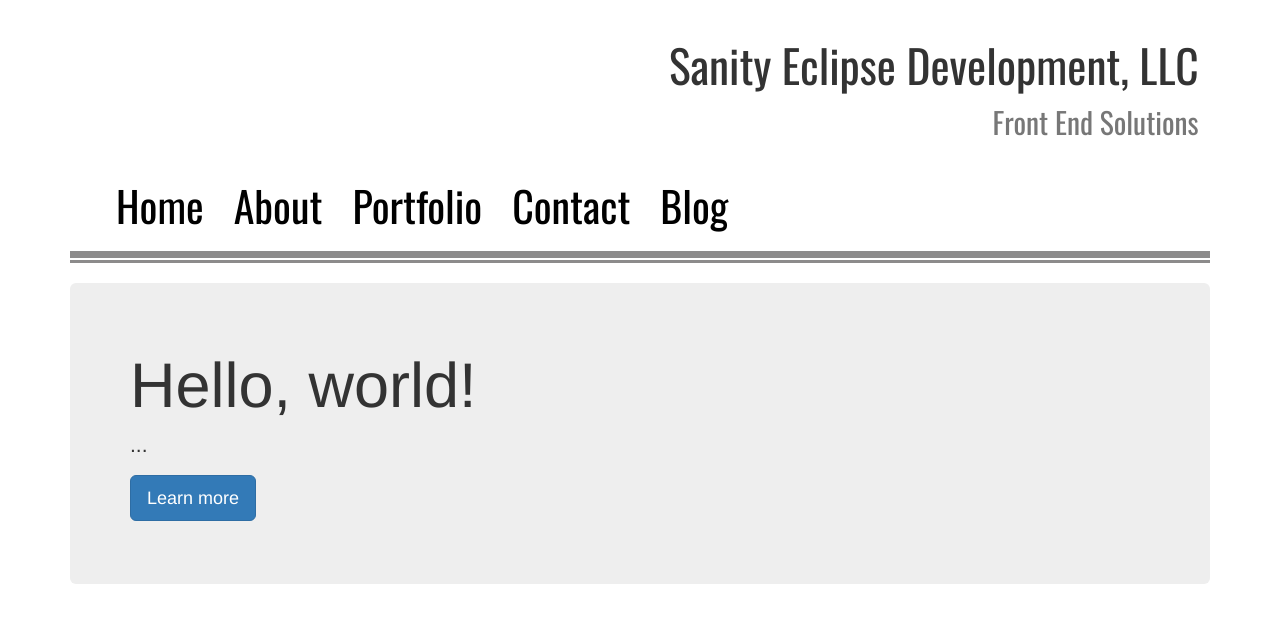
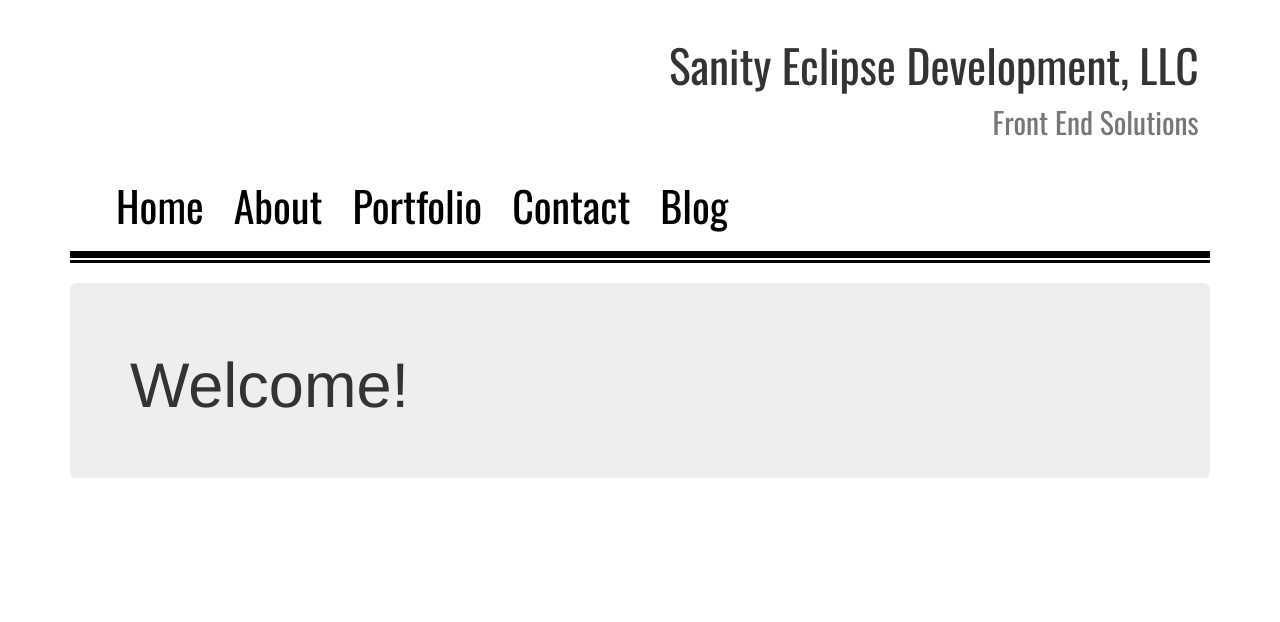
Before and after one commit to SanityEclipse/SED-business-site, an Angular app: page /home in a window 1280 px wide. Shown: the top 622 px of the page. Built offline with nearby package versions, Linux system fonts and the light colour scheme.

Commit message:
Styled jumbotron.

```diff
--- a/src/app/core/navbar/navbar.component.html
+++ b/src/app/core/navbar/navbar.component.html
@@ -25,5 +25,5 @@
   </div><!-- /.container-fluid -->
 
 </nav>
-<hr style="border-top: 7px solid #8c8b8b; margin-bottom:-18px"/>
-<hr style="border-top: 3px solid #8c8b8b;"/>
+<hr style="border-top: 7px solid #000000; margin-bottom:-18px"/>
+<hr style="border-top: 3px solid #000000;"/>
--- a/src/app/home/home.component.html
+++ b/src/app/home/home.component.html
@@ -1,5 +1,3 @@
 <div class="jumbotron">
-  <h1>Hello, world!</h1>
-  <p>...</p>
-  <p><a class="btn btn-primary btn-lg" href="#" role="button">Learn more</a></p>
+  <h1>Welcome!</h1>
 </div>
```
